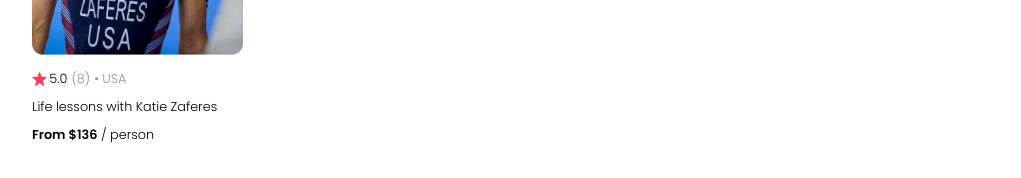
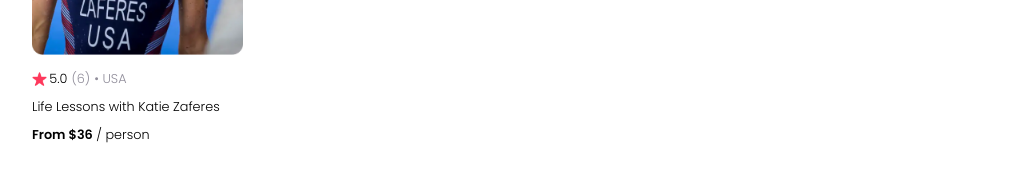
Before and after one commit to AhuraMagda/airbnb-clone, a React (Create React App) app: page / in a window 1280 px wide. Shown: the part 908-1086 px from the top of the page, without its empty margins (0-1021 px from the left). Built offline with nearby package versions, Linux system fonts and the light colour scheme.

Commit message:
card props

```diff
--- a/src/App.js
+++ b/src/App.js
@@ -3,13 +3,21 @@ import './App.css';
 import Header from "./components/Header"
 import Main from './components/Main';
 import Card from './components/Card';
+import cardPhoto from "./images/firstcard.png";
 
 function App() {
   return (
     <div className="App">
       <Header />
       <Main />
-      <Card />
+      <Card
+        img={cardPhoto}
+        rating="5.0"
+        reviewCount="6"
+        country="USA"
+        title="Life Lessons with Katie Zaferes"
+        price="$36"
+      />
     </div>
   );
 }
--- a/src/components/Card.js
+++ b/src/components/Card.js
@@ -1,19 +1,19 @@
 import React from "react";
-import cardPhoto from "../images/firstcard.png";
+// import cardPhoto from "../images/firstcard.png";
 import starIcon from "../images/star.png";
 
-function Card() {
+function Card(props) {
     return (
         <div className="card">
-            <img className="card--photo" src={cardPhoto} />
+            <img className="card--photo" src={props.img} />
             <div className="card--stats">
                 <img className="card--star-icon" src={starIcon} />
-                <span>5.0</span>
-                <span className="grey-text">(8)</span>
-                <span className="grey-text">• USA</span>
+                <span>{props.rating}</span>
+                <span className="grey-text">({props.reviewCount})</span>
+                <span className="grey-text">• {props.country}</span>
             </div>
-            <p>Life lessons with Katie Zaferes</p>
-            <p><b>From $136</b> / person</p>
+            <p>{props.title}</p>
+            <p><b>From {props.price}</b> / person</p>
         </div>
     )
 }
```
